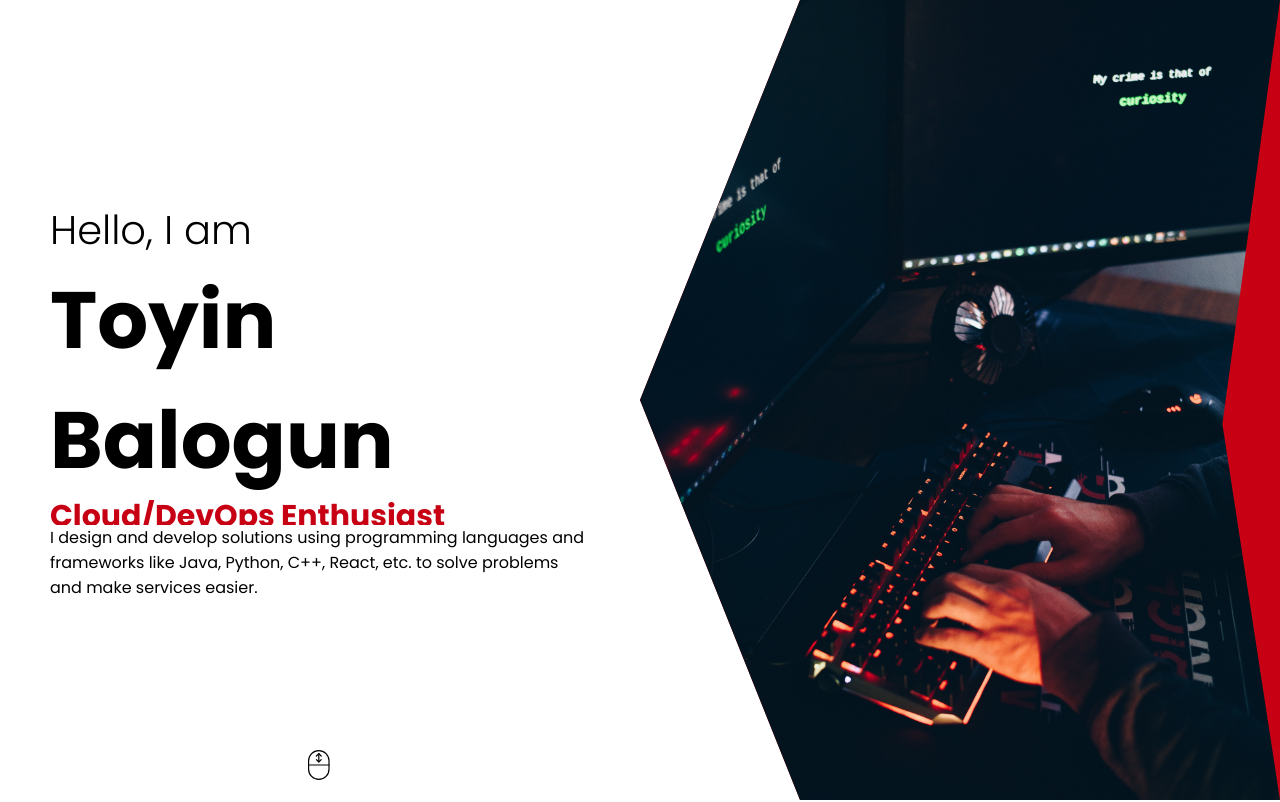
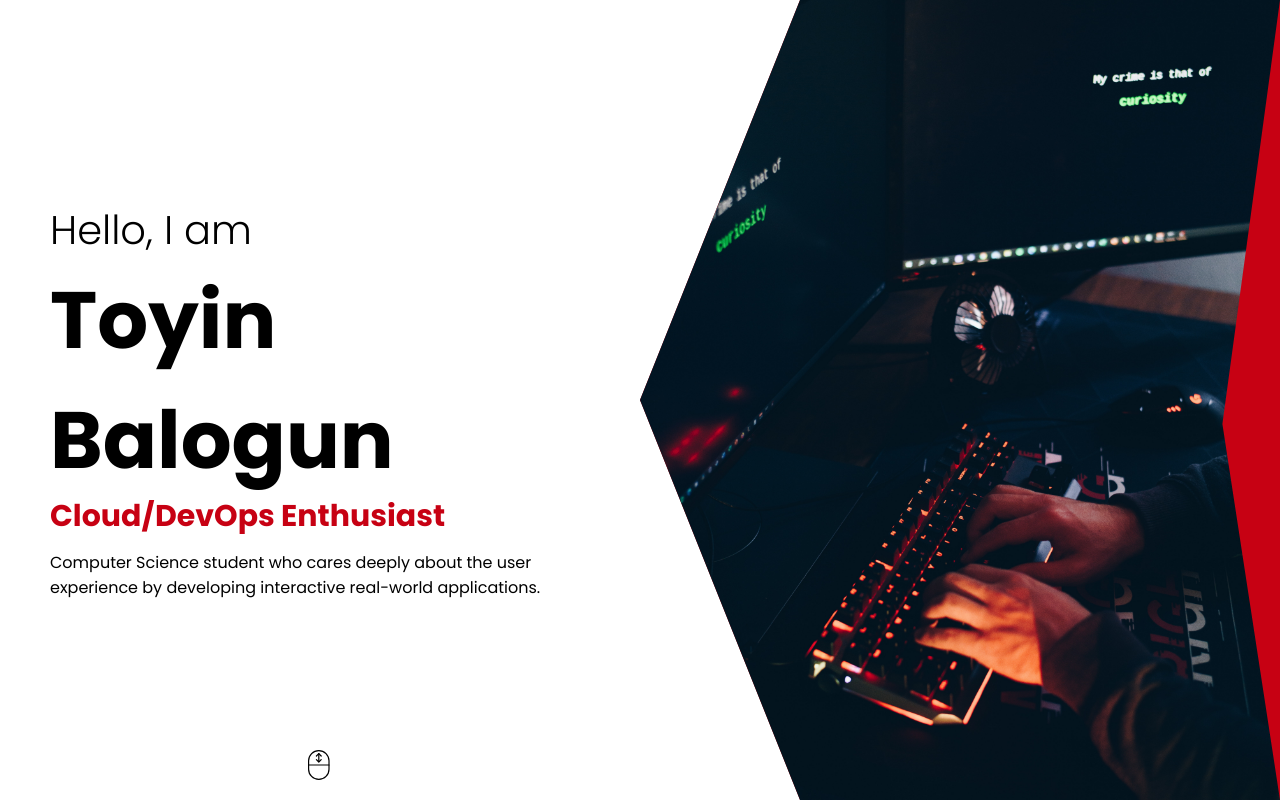
Before and after one commit to Toyinbalogun/portfolio, a React (Create React App) app: page / in a window 1280 px wide. Shown: the top 802 px of the page. Built offline with nearby package versions, Linux system fonts and the light colour scheme.

Commit message:
made css changes

```diff
--- a/src/components/intro/Intro.jsx
+++ b/src/components/intro/Intro.jsx
@@ -17,9 +17,8 @@ const Intro = () => {
           </div>
 
           <p className="i-desc">
-            I design and develop solutions using programming languages and
-            frameworks like Java, Python, C++, React, etc. to solve problems and
-            make services easier.
+            Computer Science student who cares deeply about the user experience
+            by developing interactive real-world applications.
           </p>
         </div>
         <svg
```
